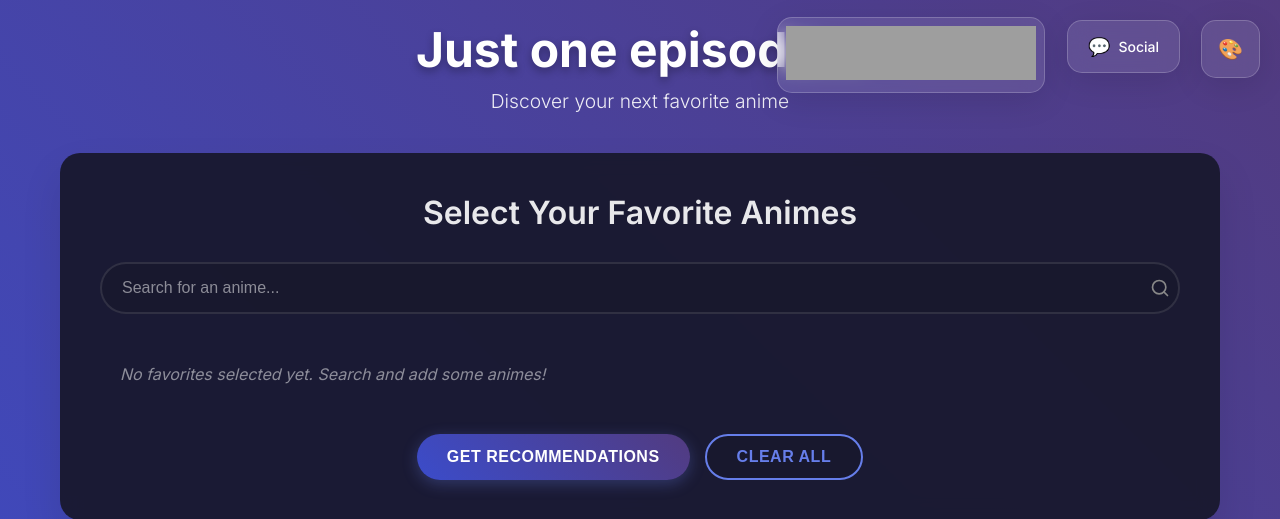
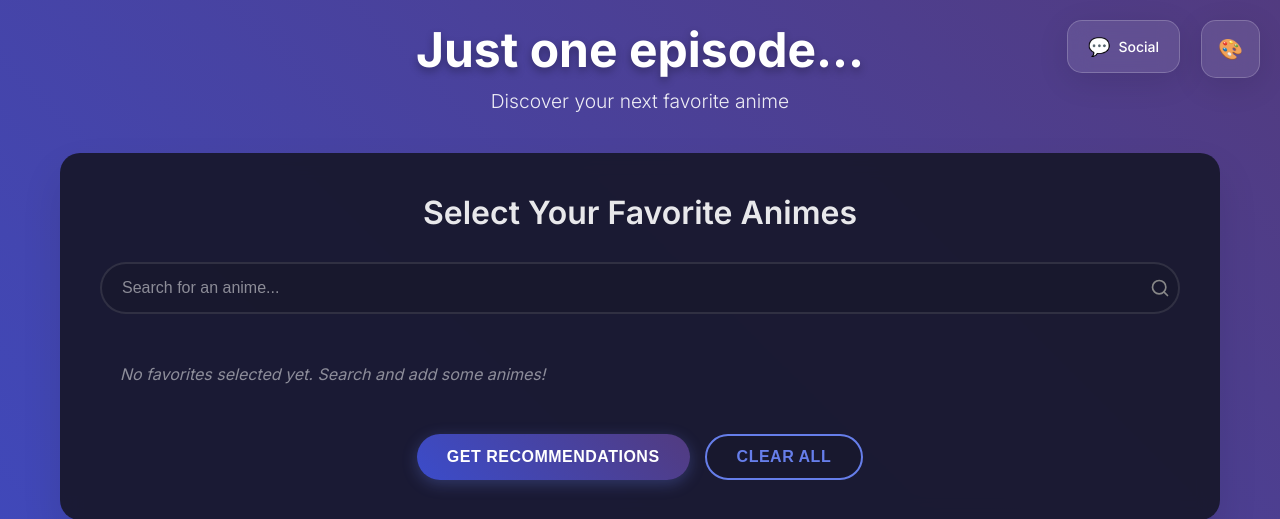
Before and after one commit to lindaexe/AnimeRecBERT-Hybrid, a Flask app: template templates/index.html in a window 1280 px wide. Shown: the top 519 px of the page. Run offline with Flask 3, Linux system fonts and the light colour scheme; the template is opened without the code that fills it, so the values that code supplies are empty; parts of the project's set-up code (start-up, migrations or seed data) failed here and were passed over; grey boxes are pictures that could not be loaded.

Commit message:
Update index.html

```diff
--- a/templates/index.html
+++ b/templates/index.html
@@ -218,9 +218,7 @@
         <div class="theme-option"></div>
         <div class="anime-card"></div>
     </div>
-<div class="product-hunt">
-    <a href="https://www.producthunt.com/products/bert-anime-recommender?embed=true&utm_source=badge-featured&utm_medium=badge&utm_source=badge-bert&#0045;anime&#0045;recommender" target="_blank"><img src="https://api.producthunt.com/widgets/embed-image/v1/featured.svg?post_id=988808&theme=light&t=1751827929975" alt="BERT&#0032;Anime&#0032;Recommender - Anime&#0032;Recommendation&#0032;with&#0032;BERT&#0032;Transformer | Product Hunt" style="width: 250px; height: 54px;" width="250" height="54" /></a>
-</div>
+
     <!-- Theme Switcher -->
     <div class="theme-switcher">
         <button class="theme-switcher-toggle" onclick="toggleThemeOptions()">🎨</button>
```
